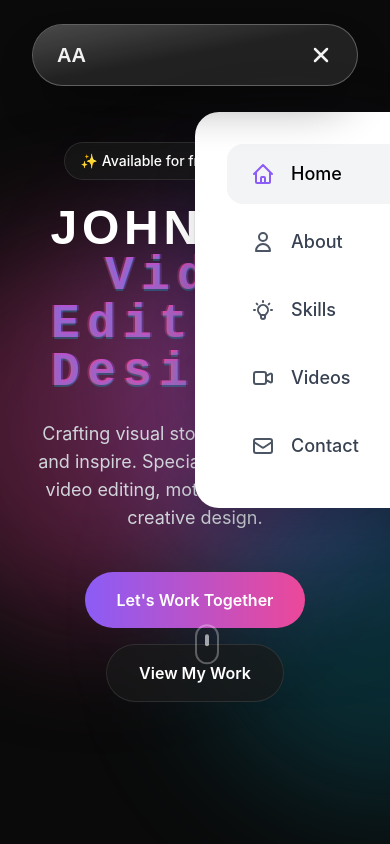
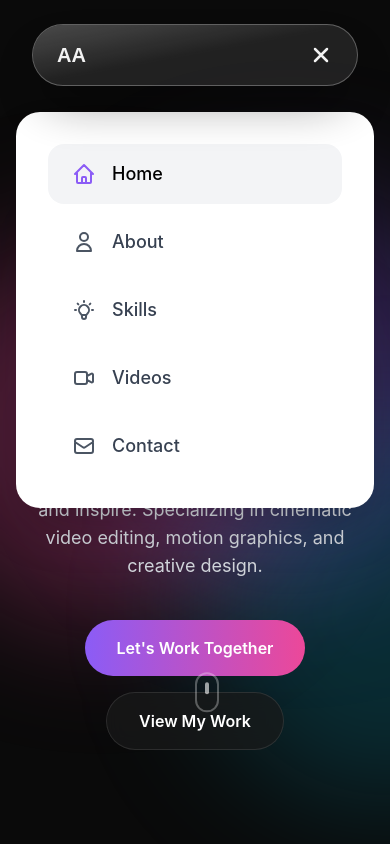
Before and after one commit to AdilAnwar21/nextPortfolio, a Next.js app: page /nextPortfolio/ in a window 390 px wide. Both pictures are taken after a click on the button "Toggle menu". Shown: the top 844 px of the page. Built offline with nearby package versions, Linux system fonts and the light colour scheme.

Commit message:
navbar fixes for mobile and othere

```diff
--- a/src/components/FloatingNavbar.tsx
+++ b/src/components/FloatingNavbar.tsx
@@ -69,7 +69,7 @@ export default function FloatingNavbar() {
                 }}
                 className="fixed top-6 left-1/2 z-[100] transition-all duration-300 w-full px-4"
             >
-                <div className="bg-white/10 backdrop-blur-xl border border-white/30 rounded-full px-6 md:px-8 py-4 md:py-4 flex items-center justify-between mx-auto shadow-2xl shadow-black/50 relative overflow-hidden before:absolute before:inset-0 before:bg-gradient-to-br before:from-white/20 before:via-transparent before:to-transparent before:rounded-full before:pointer-events-none max-w-[calc(100%-2rem)] md:max-w-fit">
+                <div className="bg-white/10 backdrop-blur-xl border border-white/30 rounded-full px-6 md:px-12 py-4 md:py-4 flex items-center justify-between gap-4 md:gap-12 mx-auto shadow-2xl shadow-black/50 relative overflow-hidden before:absolute before:inset-0 before:bg-gradient-to-br before:from-white/20 before:via-transparent before:to-transparent before:rounded-full before:pointer-events-none max-w-[calc(100%-2rem)] md:max-w-fit">
                     {/* Logo */}
                     <Link href="/" className="font-display font-bold text-xl md:text-xl text-white">
                         AA
@@ -123,11 +123,11 @@ export default function FloatingNavbar() {
             {/* Mobile Menu */}
             {isMobileMenuOpen && (
                 <motion.div
-                    initial={{ opacity: 0, y: -10 }}
-                    animate={{ opacity: 1, y: 0 }}
-                    exit={{ opacity: 0, y: -10 }}
+                    initial={{ opacity: 0, y: -10, x: "-50%" }}
+                    animate={{ opacity: 1, y: 0, x: "-50%" }}
+                    exit={{ opacity: 0, y: -10, x: "-50%" }}
                     transition={{ duration: 0.2 }}
-                    className="fixed top-28 left-1/2 -translate-x-1/2 w-[calc(100%-2rem)] bg-white rounded-3xl p-8 z-[90] md:hidden shadow-2xl"
+                    className="fixed top-28 left-1/2 w-[calc(100%-2rem)] bg-white rounded-3xl p-8 z-[90] md:hidden shadow-2xl"
                 >
                     <div className="flex flex-col gap-2">
                         {navLinks.map((link, index) => {
--- a/src/components/Hero.tsx
+++ b/src/components/Hero.tsx
@@ -65,7 +65,7 @@ export default function Hero() {
         <section
             id="hero"
             ref={heroRef}
-            className="relative min-h-screen flex items-center justify-center overflow-hidden"
+            className="relative min-h-screen flex items-center justify-center overflow-hidden pt-24 md:pt-0"
         >
             {/* Background gradient orbs */}
             <div className="absolute inset-0 overflow-hidden">
```
